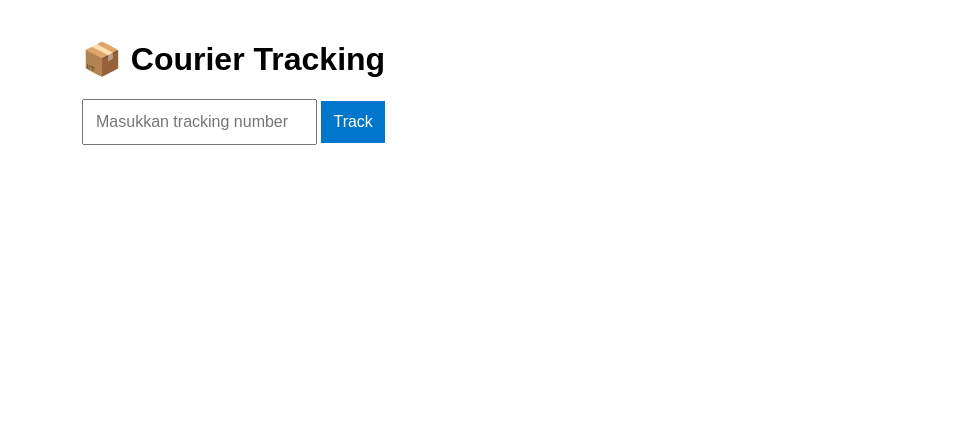
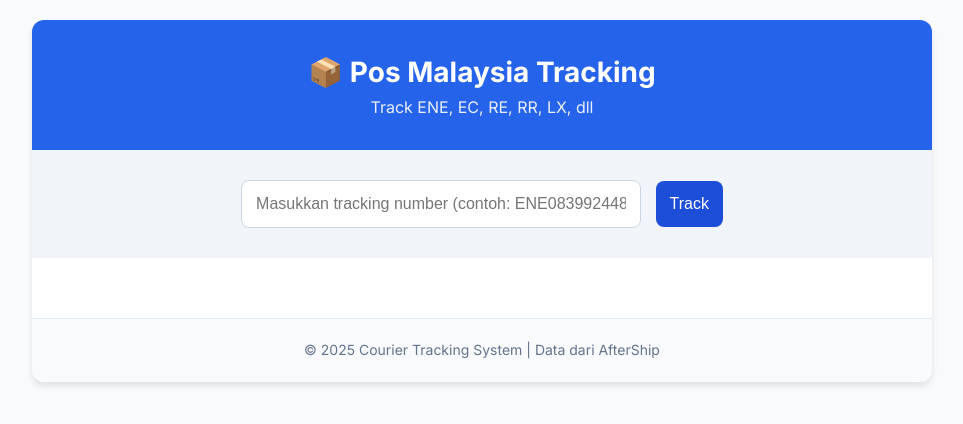
Before and after one commit to kaispg/courier-tracking, a website: page public/index.html in a window 1280 px wide. Shown: the whole page, without its empty margins (158-1121 px from the left). Drawn offline with Linux system fonts and the light colour scheme.

Commit message:
Add files via upload
Kembali asal sebelum error

```diff
--- a/public/index.html
+++ b/public/index.html
@@ -3,62 +3,158 @@
 <head>
   <meta charset="UTF-8" />
   <meta name="viewport" content="width=device-width, initial-scale=1.0"/>
-  <title>📦 Courier Tracking</title>
+  <title>📦 Pos Malaysia Tracking</title>
+  <link href="https://fonts.googleapis.com/css2?family=Inter:wght@400;500;600;700&display=swap" rel="stylesheet">
   <style>
-    body { font-family: Arial, sans-serif; margin: 40px; }
-    .container { max-width: 800px; margin: 0 auto; }
-    input, button { padding: 12px; font-size: 16px; }
-    button { background: #0077cc; color: white; border: none; }
-    .result { margin-top: 20px; }
-    .event { border-left: 3px solid #0077cc; padding-left: 10px; margin: 10px 0; }
+    * { box-sizing: border-box; margin: 0; padding: 0; }
+    body {
+      font-family: 'Inter', sans-serif;
+      background: #f8fafc;
+      color: #1e293b;
+      line-height: 1.6;
+      padding: 20px;
+    }
+    .container {
+      max-width: 900px;
+      margin: 0 auto;
+      background: white;
+      border-radius: 12px;
+      box-shadow: 0 4px 6px rgba(0,0,0,0.1);
+      overflow: hidden;
+    }
+    header {
+      background: #2563eb;
+      color: white;
+      padding: 30px;
+      text-align: center;
+    }
+    header h1 { font-size: 28px; font-weight: 700; }
+    header p { font-size: 16px; opacity: 0.9; }
+    .search-section {
+      padding: 30px;
+      background: #f1f5f9;
+      text-align: center;
+    }
+    input, button {
+      padding: 14px;
+      font-size: 16px;
+    }
+    input {
+      width: 70%;
+      max-width: 400px;
+      border: 1px solid #cbd5e1;
+      border-radius: 8px;
+      outline: none;
+      margin-right: 10px;
+    }
+    input:focus { border-color: #2563eb; box-shadow: 0 0 0 3px rgba(37,99,235,0.2); }
+    button {
+      background: #1d4ed8;
+      color: white;
+      border: none;
+      border-radius: 8px;
+      cursor: pointer;
+      font-weight: 500;
+    }
+    button:hover { background: #1e40af; }
+    .result {
+      padding: 30px;
+    }
+    .info-box {
+      background: #dbeafe;
+      color: #1e3a8a;
+      padding: 16px;
+      border-radius: 8px;
+      margin-bottom: 20px;
+      font-weight: 500;
+    }
+    .event-item {
+      border-left: 4px solid #2563eb;
+      margin: 10px 0;
+      padding: 12px 16px;
+      background: #f8fafc;
+    }
+    .event-status { font-weight: 600; }
+    .event-location { color: #64748b; font-size: 14px; }
+    .event-date { color: #94a3b8; font-size: 13px; margin-top: 4px; }
+    .error { padding: 20px; background: #fee2e2; color: #991b1b; text-align: center; border-radius: 8px; font-weight: 500; }
+    .footer { text-align: center; padding: 20px; color: #64748b; font-size: 14px; background: #f8fafc; border-top: 1px solid #e2e8f0; }
   </style>
 </head>
 <body>
   <div class="container">
-    <h1>📦 Courier Tracking</h1>
-    <input type="text" id="awbInput" placeholder="Masukkan tracking number" />
-    <button onclick="track()">Track</button>
-    <div id="result" class="result"></div>
+    <header>
+      <h1>📦 Pos Malaysia Tracking</h1>
+      <p>Track ENE, EC, RE, RR, LX, dll</p>
+    </header>
+
+    <div class="search-section">
+      <input type="text" id="trackingInput" placeholder="Masukkan tracking number (contoh: ENE083992448MY)" />
+      <button onclick="track()">Track</button>
+    </div>
+
+    <div id="result" class="result">
+      <!-- Hasil tracking muncul di sini -->
+    </div>
+
+    <div class="footer">
+      © 2025 Courier Tracking System | Data dari AfterShip
+    </div>
   </div>
 
   <script>
+    // 🔥 GANTI DENGAN URL BACKEND ANDA
     const BACKEND_URL = 'https://courier-tracking-production.up.railway.app';
 
     async function track() {
-      const awb = document.getElementById('awbInput').value.trim();
+      const input = document.getElementById('trackingInput');
       const resultDiv = document.getElementById('result');
+      const trackingNumber = input.value.trim();
 
-      if (!awb) {
-        resultDiv.innerHTML = 'Sila masukkan tracking number.';
+      if (!trackingNumber) {
+        resultDiv.innerHTML = '<div class="error">Sila masukkan tracking number.</div>';
         return;
       }
 
-      resultDiv.innerHTML = 'Sedang mencari...';
+      resultDiv.innerHTML = '<div class="info-box">🔍 Sedang mencari...</div>';
 
       try {
-        const response = await fetch(`${BACKEND_URL}/api/track/${awb}`);
+        const response = await fetch(`${BACKEND_URL}/api/track/${encodeURIComponent(trackingNumber)}`);
         const data = await response.json();
 
         if (data.error) {
-          resultDiv.innerHTML = `<p style="color:red">${data.error}</p>`;
+          resultDiv.innerHTML = `<div class="error">❌ ${data.error}</div>`;
           return;
         }
 
         let html = `
-          <h2>📦 Tracking Result</h2>
-          <p><strong>AWB:</strong> ${data.tracking_number}</p>
-          <p><strong>Courier:</strong> ${data.courier_name}</p>
-          <p><strong>Status:</strong> ${data.status}</p>
-          <h3>History:</h3>
+          <div class="info-box">
+            <strong>📦 Tracking Number:</strong> ${data.tracking_number}<br/>
+            <strong>🚚 Courier:</strong> ${data.courier}<br/>
+            <strong>📍 Asal:</strong> ${data.origin} |
+            <strong>Tujuan:</strong> ${data.destination}<br/>
+            <strong>📊 Status Terkini:</strong> ${data.status}
+          </div>
+          <h3>🚚 Sejarah Penghantaran</h3>
         `;
 
-        data.events.forEach(e => {
-          html += `<div class="event"><strong>${e.status}</strong><br/>${e.location} - ${e.datetime}</div>`;
-        });
+        if (data.events && data.events.length > 0) {
+          data.events.forEach(event => {
+            html += `
+              <div class="event-item">
+                <div class="event-status">${event.status}</div>
+                <div class="event-location">${event.location}</div>
+                <div class="event-date">${event.datetime}</div>
+              </div>
+            `;
+          });
+        } else {
+          html += '<div class="error">Tiada sejarah penghantaran.</div>';
+        }
 
         resultDiv.innerHTML = html;
       } catch (err) {
-        resultDiv.innerHTML = `<p style="color:red">Gagal: ${err.message}</p>`;
+        resultDiv.innerHTML = `<div class="error">📡 Gagal sambung: ${err.message}</div>`;
       }
     }
   </script>
```
